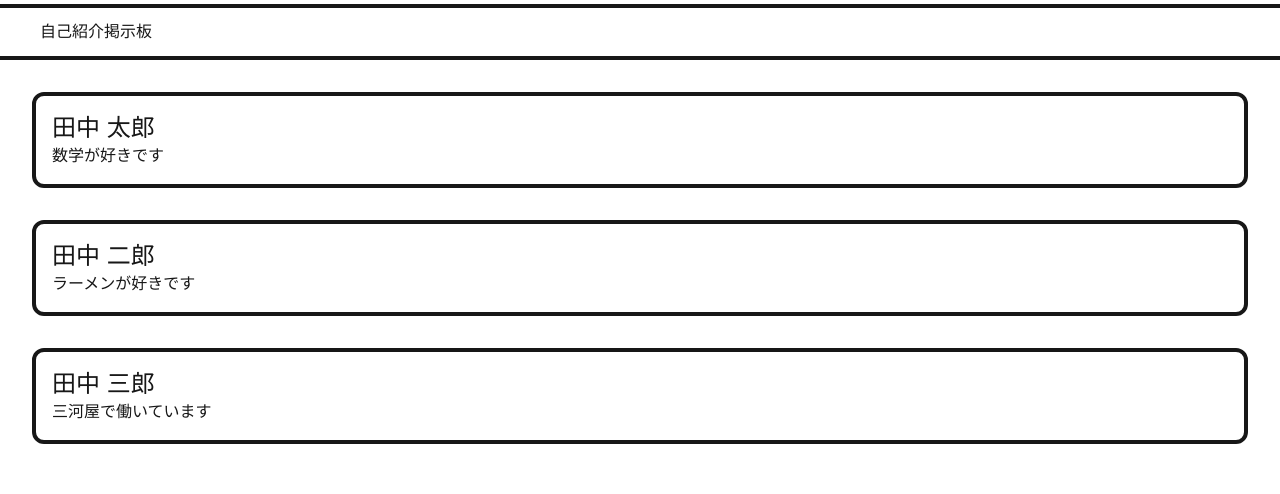
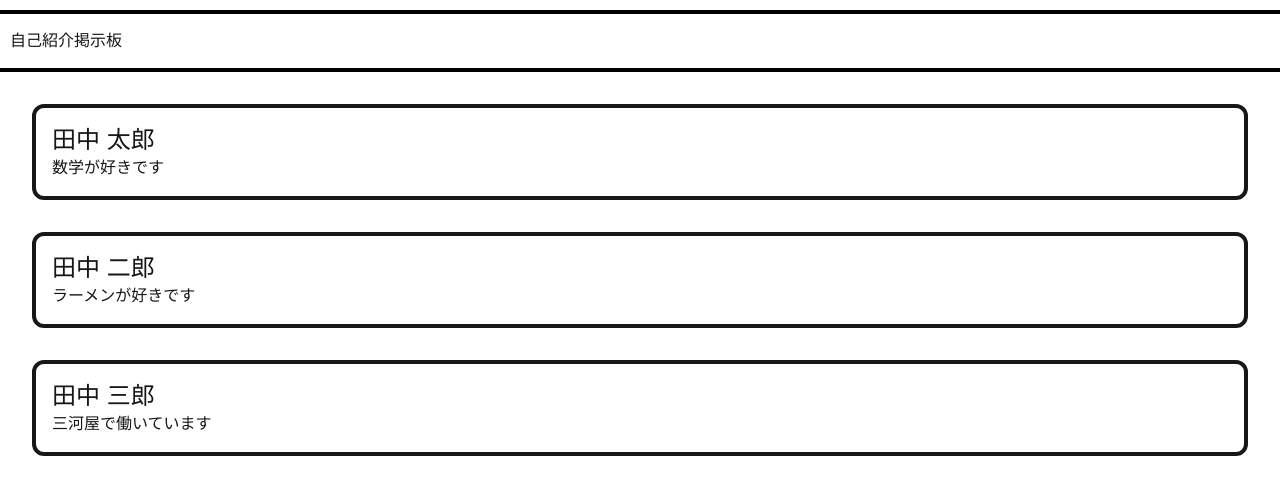
Before and after one commit to asi3946/explaincomponent, a Next.js app: page / in a window 1280 px wide. Shown: the top 494 px of the page. Built offline with nearby package versions, Linux system fonts and the light colour scheme.

Commit message:
ui: tailwindcssをcssModulesに変更 #12

```diff
--- /dev/null
+++ b/component/Header.module.css
@@ -0,0 +1,10 @@
+.Header {
+    margin: 10px 0px;
+    border-top: 4px solid #000;
+    border-bottom: 4px solid #000;
+}
+
+.title {
+    padding: 15px;
+    padding-left: 10px;
+}
--- a/component/Header.tsx
+++ b/component/Header.tsx
@@ -1,13 +1,17 @@
-type HeaderProps = {
+import styles from "./Header.module.css";
+
+interface HeaderProps {
     title: string
 };
 
-export default function Header ( Props :HeaderProps){
+const Header = ( Props :HeaderProps)=>{
     return(
-        <div className="border-t-4 border-b-4 mt-1 mb-1">
-            <div className="pl-10 p-3">
+        <div className={styles.Header}>
+            <div className={styles.title}>
                 <p className="">{Props.title}</p>
             </div>
         </div>
     )
-}
+};
+
+export default Header;
```
